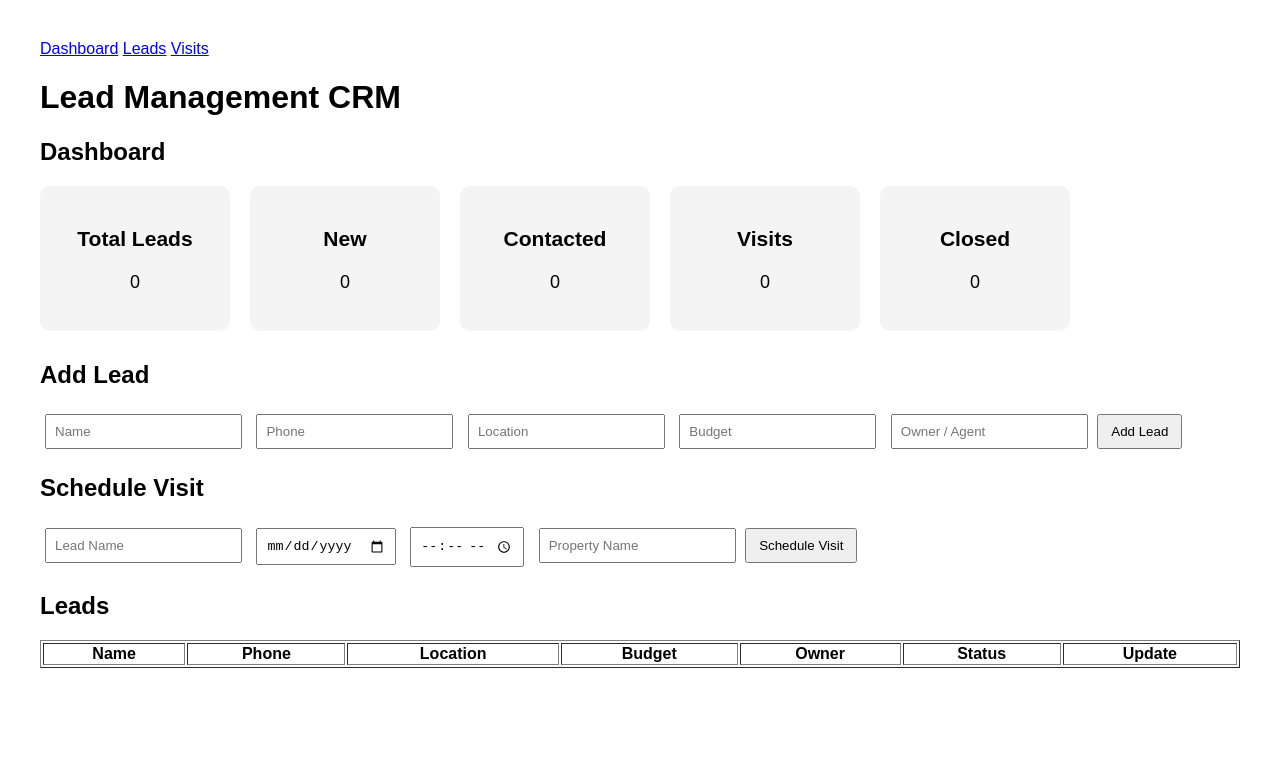
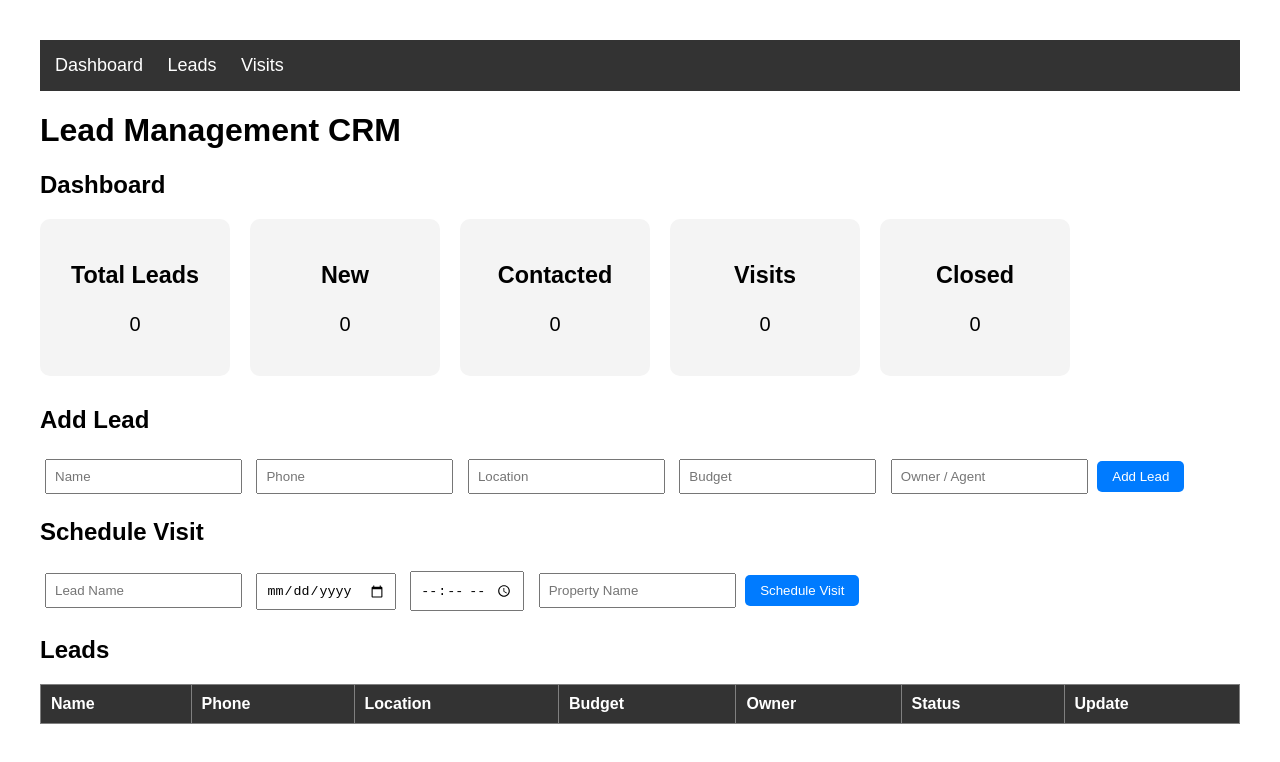
Before and after one commit to sunanda-suvvari/lead-management-crm, a website: page index.html in a window 1280 px wide. Drawn offline with Linux system fonts and the light colour scheme; no server answers.

Commit message:
Update style.css with new styles and improvements
Refactor CSS styles for consistency and add navbar styles.

```diff
--- a/style.css
+++ b/style.css
@@ -30,3 +30,56 @@ width:150px;
 text-align:center;
 font-size:18px;
 }
+.dashboard{
+display:flex;
+gap:20px;
+margin-top:20px;
+}
+
+.card{
+background:#f4f4f4;
+padding:20px;
+border-radius:10px;
+width:150px;
+text-align:center;
+font-size:20px;
+}
+.navbar{
+background:#333;
+padding:15px;
+margin-bottom:20px;
+}
+
+.navbar a{
+color:white;
+margin-right:20px;
+text-decoration:none;
+font-size:18px;
+}
+button{
+background:#007bff;
+color:white;
+border:none;
+padding:8px 15px;
+cursor:pointer;
+border-radius:5px;
+}
+
+button:hover{
+background:#0056b3;
+}
+table{
+width:100%;
+border-collapse:collapse;
+margin-top:20px;
+}
+
+th, td{
+padding:10px;
+text-align:left;
+}
+
+th{
+background:#333;
+color:white;
+}
```
